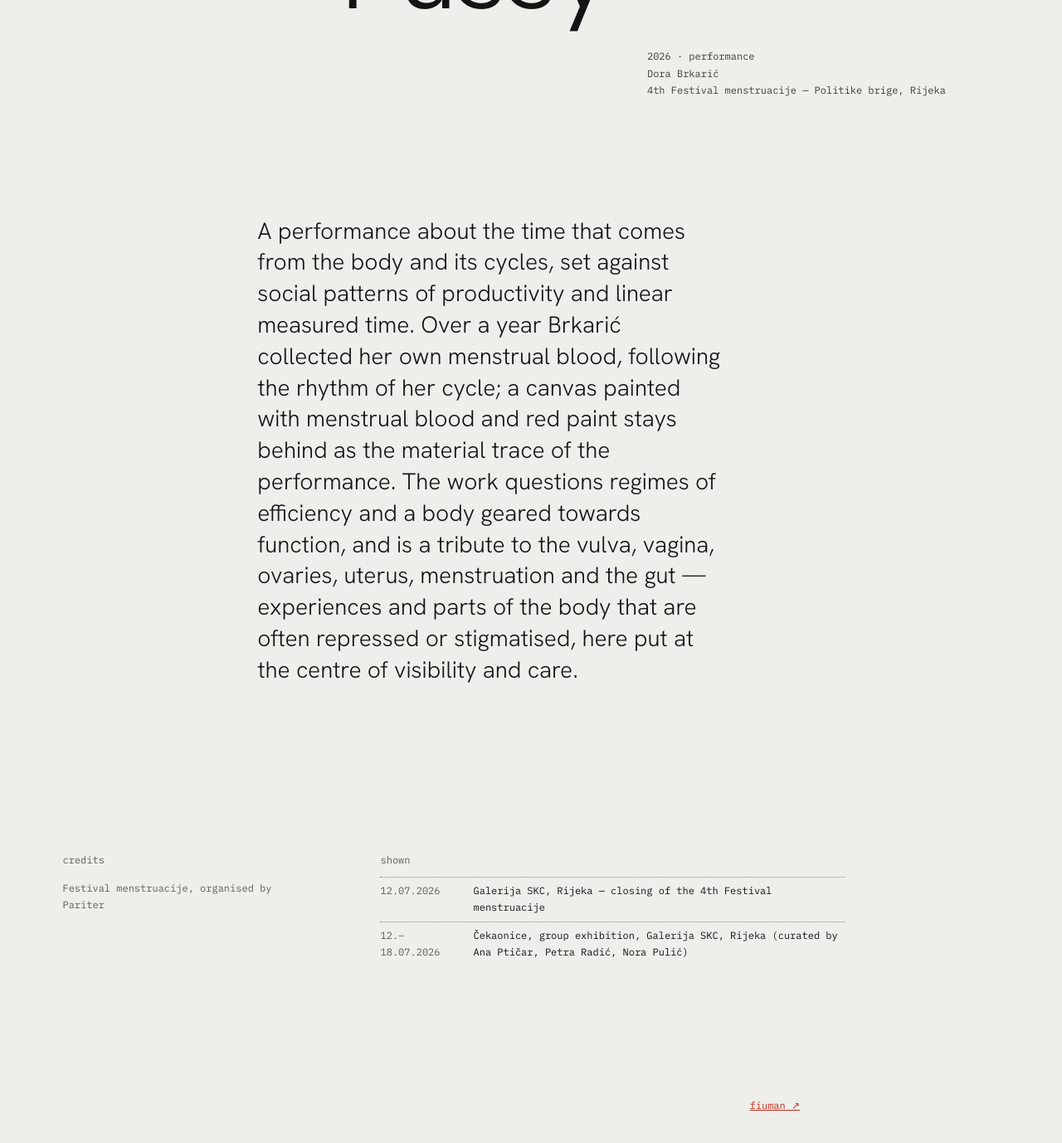
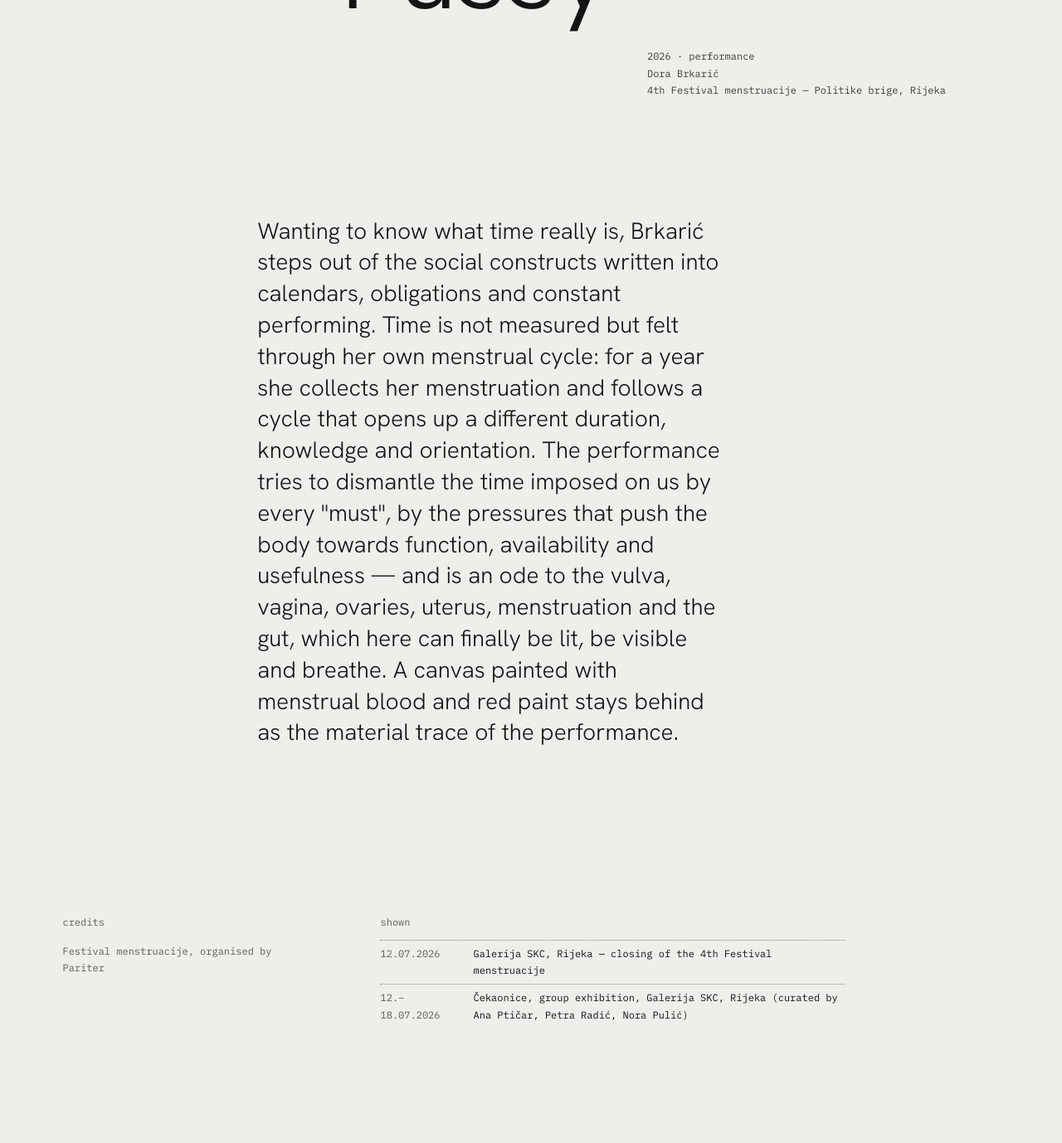
Before and after one commit to ariansajina/dora, a Jekyll site: the page built from _works/pussy.md, in a window 1280 px wide and 1400 px high, scrolled down 640 px. Shown: the top 1378 px of the window at 83% size. Built offline with Jekyll 4.4.1, drawn with Linux system fonts in a browser that asks for light colours; some of the changed text lies outside the part shown.

Commit message:
Pussy: lead from the Pariter festival page; add link
Co-Authored-By: Claude Opus 5.5 <noreply@anthropic.com>
Claude-Session: https://claude.ai/code/session_01NRqUDYG7fdVBvsRWHCpLtv

```diff
--- a/_works/pussy.md
+++ b/_works/pussy.md
@@ -8,19 +8,21 @@ meta:
   - "Dora Brkarić"
   - "4th Festival menstruacije — Politike brige, Rijeka"
 lead: >-
-  A performance about the time that comes from the body and its cycles, set
-  against social patterns of productivity and linear measured time. Over a year
-  Brkarić collected her own menstrual blood, following the rhythm of her cycle;
-  a canvas painted with menstrual blood and red paint stays behind as the
-  material trace of the performance. The work questions regimes of efficiency
-  and a body geared towards function, and is a tribute to the vulva, vagina,
-  ovaries, uterus, menstruation and the gut — experiences and parts of the body
-  that are often repressed or stigmatised, here put at the centre of visibility
-  and care.
+  Wanting to know what time really is, Brkarić steps out of the social constructs
+  written into calendars, obligations and constant performing. Time is not
+  measured but felt through her own menstrual cycle: for a year she collects her
+  menstruation and follows a cycle that opens up a different duration, knowledge
+  and orientation. The performance tries to dismantle the time imposed on us by
+  every "must", by the pressures that push the body towards function,
+  availability and usefulness — and is an ode to the vulva, vagina, ovaries,
+  uterus, menstruation and the gut, which here can finally be lit, be visible and
+  breathe. A canvas painted with menstrual blood and red paint stays behind as
+  the material trace of the performance.
 supported: "Festival menstruacije, organised by Pariter"
 shown:
   - { date: "12.07.2026", venue: "Galerija SKC, Rijeka — closing of the 4th Festival menstruacije" }
   - { date: "12.–18.07.2026", venue: "Čekaonice, group exhibition, Galerija SKC, Rijeka (curated by Ana Ptičar, Petra Radić, Nora Pulić)" }
 links:
+  - { label: "pariter (festival menstruacije)", url: "https://pariter.hr/pussy-its-time-for-you-to-breathe-pussy/" }
   - { label: "fiuman", url: "https://www.fiuman.hr/zavrsio-4-festival-menstruacije-u-rijeci-uz-performans-umjetnice-koja-je-prikupljala-menstrualnu-krv/" }
 ---
```
